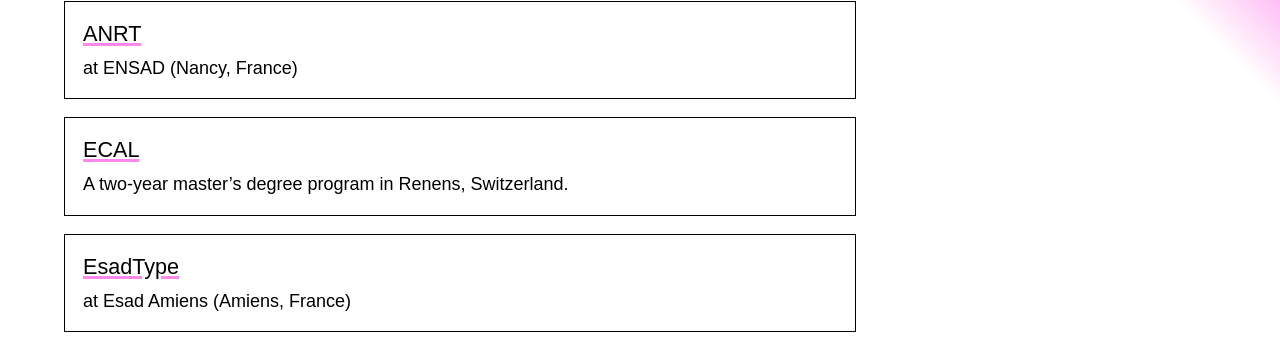
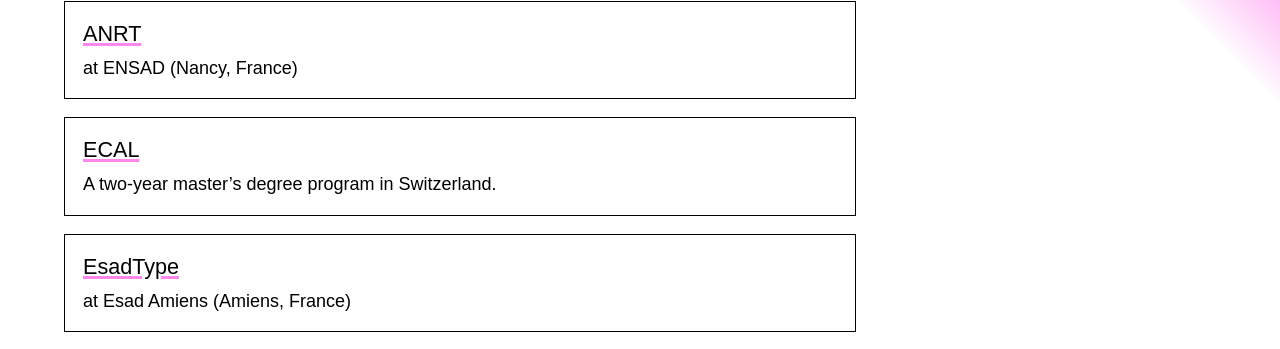
Before and after one commit to justinpenner/type-design-resources, a Jekyll site: the page built from index.md, in a window 1280 px wide and 900 px high, scrolled down 3169 px. Shown: the part 86-435 px from the top of the window. Built offline with Jekyll 4.4.1, drawn with Linux system fonts in a browser that asks for light colours; some web fonts are replaced.

Commit message:
Update data.yaml

```diff
--- a/_data/data.yaml
+++ b/_data/data.yaml
@@ -59,7 +59,7 @@
             description: at ENSAD (Nancy, France)
           - name: ECAL
             url: https://ecal.ch/en/courses-and-research/master/type-design/
-            description: A two-year master’s degree program in Renens, Switzerland.
+            description: A two-year master’s degree program in Switzerland.
           - name: EsadType
             url: http://postdiplome.esad-amiens.fr/
             description: at Esad Amiens (Amiens, France)
```
